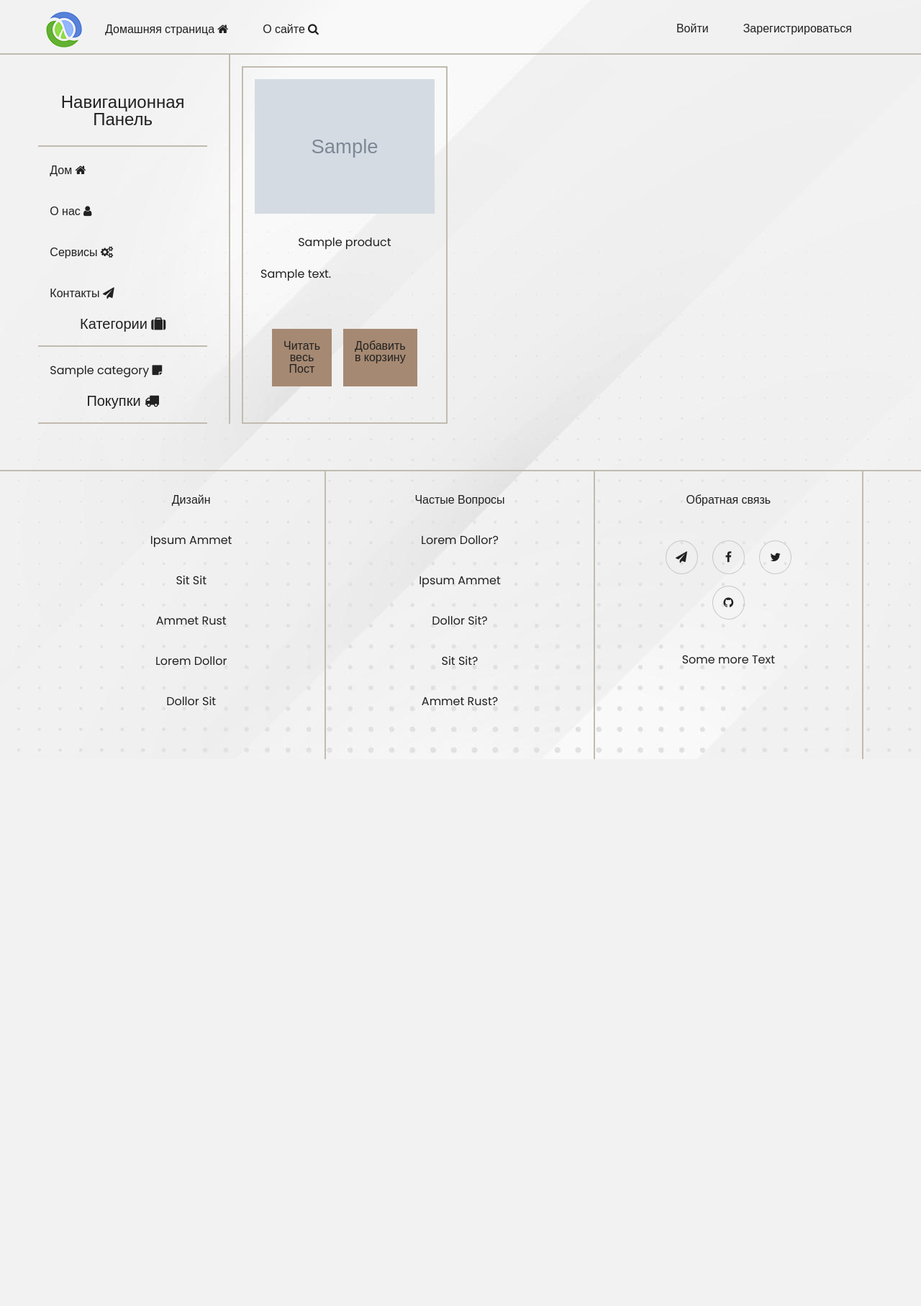
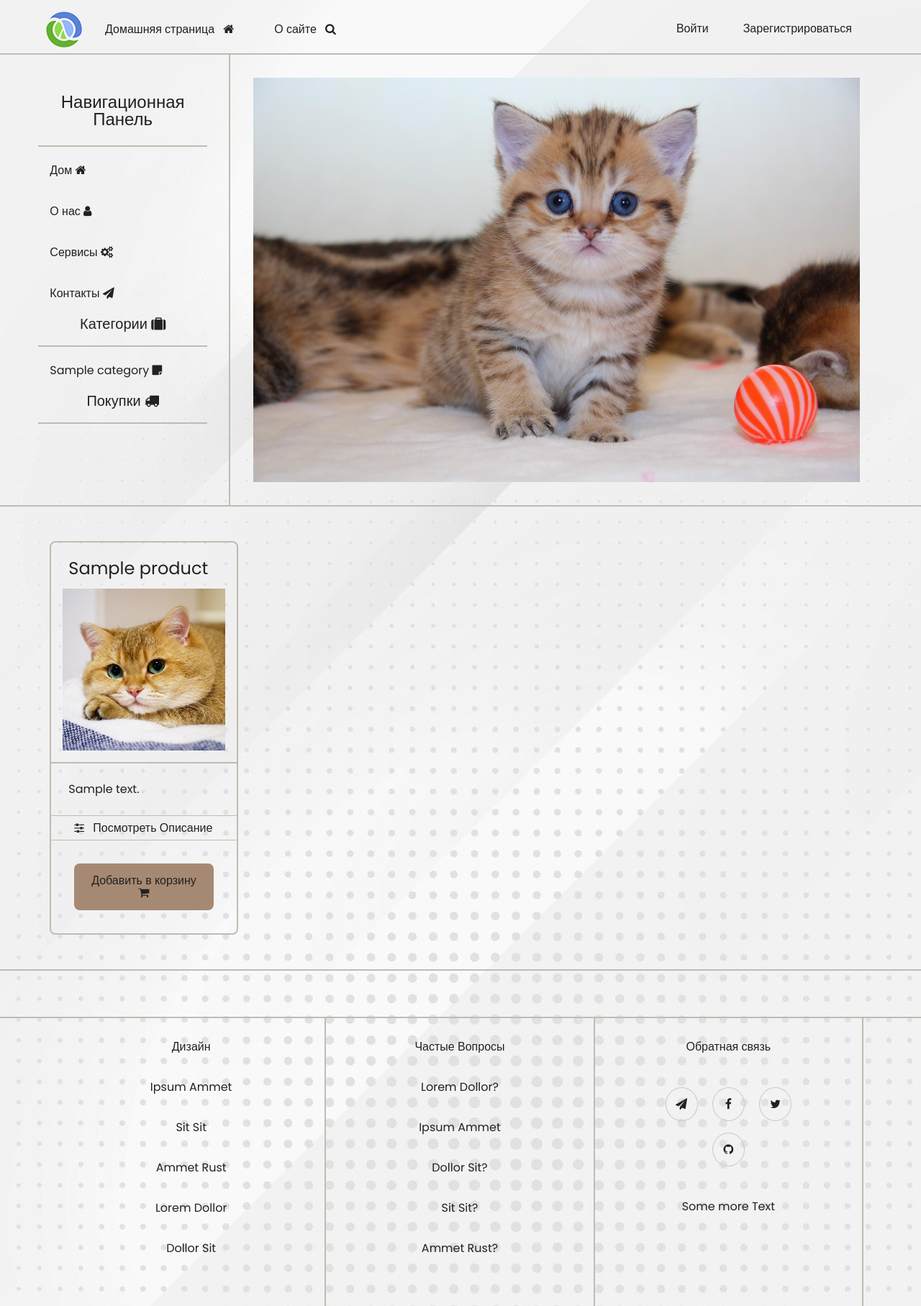
Before and after one commit to EgorKondratyev/site-shop-training, a Django app: page / in a window 1280 px wide. Shown: the whole page at 72% size. Before the commit the page ends 1055 px from the top, so only its background shows below. Run offline with Django 4.2, Linux system fonts and the light colour scheme; tables that the repository leaves empty hold one stand-in row (values such as "Sample post"); grey boxes marked "Sample" are stand-in pictures.

Commit message:
products design update (no coast)

```diff
--- a/shop/home/templates/home/base.html
+++ b/shop/home/templates/home/base.html
@@ -32,6 +32,9 @@
     </div> -->
     <!-- End Preloader -->
 
+
+
+    <!-- Header -->
     <div class="main-header">
 
         <div class="header">
@@ -70,13 +73,10 @@
         </div>
 
     </div>
-
-    <!-- Header -->
-
     <!-- End Header -->
 
 
-    <!-- Content -->
+    <!-- Container -->
     <div class="content-container">
 
         <!-- Left Sidebar -->
@@ -128,12 +128,21 @@
         <!-- End Left Sidebar -->
 
 
-        <!-- Product Block -->
-        {% block content %}{% endblock %}
-        <!-- End Product Block -->
+        <!-- Slider -->
+        <div class="slider-container" style="padding: 2em;">
+            <img style="width: 100%;" src="{% static 'images/cat_1.jpg' %}" alt="slider">
+        </div>
+        <!-- End Slider -->
 
     </div>
-    <!-- End Content -->
+    <!-- End Container -->
+
+
+    <!-- Product Block -->
+    <div class="content-container">
+        {% block content %}{% endblock %}
+    </div>
+    <!-- End Product Block -->
 
 
     <!-- Pagination -->
--- a/shop/home/templates/home/home.html
+++ b/shop/home/templates/home/home.html
@@ -1,25 +1,38 @@
 {% extends 'home/base.html' %}
 
+{% load static %}
+
 {% block content %}
-<div class="content-container">
+
 <div class="card-container">
     {% for product in products %}
     <div class="card">
 
+        <div class="card-title">{{ product.name }}</div>
+
         {% if product.photo %}
         <div class="card-img-container">
-                <img class="card-img" src="{{ product.photo.photo.url }}" alt="card-img">
+            <!-- <img class="card-img" src="{{ product.photo.photo.url }}" alt="card-img"> -->
+            <img class="card-img" src="{% static 'images/cat_2.jpg' %}" alt="card-img">
         </div>
         {% endif %}
 
         <div class="card-body">
-                <h4 class="card-title">{{ product.name }}</h4>
             <p class="card-text">
-                    {{ product.description|truncatewords_html:50|safe }}
+                {{ product.description|truncatewords_html:30|safe }}
             </p>
+            <div class="description-container">
+                <a class="description" href="{{ product.get_absolute_url }}">
+                    <i class="fa fa-sliders"></i>
+                    Посмотреть Описание
+                </a>
+            </div>
+
             <div class="read-more-container">
-                    <a class="read-more" href="{{ product.get_absolute_url }}">Читать весь Пост</a>
-                    <a class="add-to-cart" href="{{ product.get_absolute_url_for_add_cart }}">Добавить в корзину</a>
+                <a class="add-to-cart" href="{{ product.get_absolute_url_for_add_cart }}">
+                    Добавить в корзину
+                    <i class="fa fa-shopping-cart"></i>
+                </a>
             </div>
 
         </div>
@@ -28,5 +41,5 @@
     {% empty %}
     {% endfor %}
 </div>
-</div>
+
 {% endblock %}
--- a/shop/home/utils.py
+++ b/shop/home/utils.py
@@ -14,7 +14,7 @@ menu = [
 
 
 class DataMixin:
-    paginate_by = 6
+    paginate_by = 4
 
     def user_context_data(self, **kwargs):
         context = kwargs
--- a/shop/shop/static/css/style.css
+++ b/shop/shop/static/css/style.css
@@ -98,11 +98,15 @@ body {
 	background: url(../images/background.jpg);
 }
 
+i {
+	margin: 0 0.5em;
+}
+
 /* Header */
 
 .main-header {
+	display: flex;
 	padding: 0 4em;
-	display: flex;
 	justify-content: space-between;
 	border-bottom: solid 2px #C1BBB0;
 }
@@ -120,33 +124,31 @@ body {
 	padding: 1em;
 	margin: 1em 1em 0 0;
 	color: #212121;
-	transition: 0.75s;
 }
 
 .nav-link:hover {
-	color: #212121;
-	background-color: #C1BBB0;
-	border-radius: 1em;
+	border-bottom: solid 2px #C1BBB0;
 }
 
 /* End Header */
 
 
-/* Grid */
+/* Header Grid */
 .content-container {
 	display: grid;
 	grid-template-columns: repeat(24, 1fr);
+	border-bottom: solid 2px #C1BBB0;
 }
 
 .sidebar-container {
 	grid-column: 2/7;
 }
 
-.content-container {
+.slider-container {
 	grid-column: 7/24;
 }
 
-/* End Grid */
+/* End Header Grid */
 
 
 /* Sidebar */
@@ -203,14 +205,15 @@ body {
 /* Card */
 .card-container {
 	display: grid;
-	grid-column: 1/25;
-	grid-template-columns: repeat(3, 1fr);
+	grid-column: 2/24;
+	grid-template-columns: repeat(4, 1fr);
 }
 
 .card {
 	color: #212121;
-	margin: 1em 1em 0 1em;
+	margin: 3em 1em 3em 1em;
 	border: solid 2px #C1BBB0;
+	border-radius: 0.5em;
 	transition: 1s;
 }
 
@@ -219,24 +222,18 @@ body {
 	border-radius: 2em;
 }
 
-.card:hover .card-img {
-	width: 95%;
-	margin-bottom: 0.9em;
-	border-radius: 1em;
-}
-
 .card-img-container {
 	padding: 1em;
 	text-align: center;
+	border-bottom: solid 2px #C1BBB0;
 }
 
 .card-img {
 	width: 100%;
-	transition: 1s;
 }
 
 .card-title {
-	text-align: center;
+	font-size: 1.5em;
 	padding: 1em 1em 0 1em;
 }
 
@@ -245,27 +242,41 @@ body {
 	line-height: 1.5em;
 }
 
-.read-more-container {
-	margin: 2em;
-	display: flex;
-	justify-content: space-between;
+.description-container {
+	display: block;
+	padding: 0.5em;
+	border-bottom: solid 1px #C1BBB0;
+	border-top: solid 1px #C1BBB0;
 }
 
-.read-more {
+.description {
+	color: #212121;
+	margin: 0 1em;
+}
+
+.description:hover {
+	border-bottom: solid 1px #A68972;
+}
+
+.add-to-cart {
+	display: block;
 	background-color: #A68972;
 	color: #212121;
-	text-decoration: none;
+
 	padding: 1em;
+	margin: 2em;
+
+	text-align: center;
+	border-radius: 0.5em;
 	transition: 1s;
-	margin: 0.5em;
-	text-align: center;
 }
 
-.read-more:hover {
-	border-radius: 45px;
+.add-to-cart:hover {
+	border-radius: 1.5em;
 }
 
 /* End Card */
+
 
 /* Post */
 .post-body {
@@ -298,24 +309,6 @@ body {
 	padding-top: 1.5em;
 }
 
-.add-to-cart-container {
-	margin-bottom: 2em;
-	text-align: center;
-}
-
-.add-to-cart {
-	background-color: #A68972;
-	color: #212121;
-	text-align: center;
-	padding: 1em;
-	transition: 1s;
-	margin: 0.5em;
-}
-
-.add-to-cart:hover {
-	border-radius: 2em;
-}
-
 /* End Post */
 
 
@@ -324,6 +317,7 @@ body {
 	display: flex;
 	justify-content: center;
 	margin: 2em;
+
 }
 
 .pagination {
@@ -353,7 +347,7 @@ body {
 }
 
 .page-link:hover {
-	background-color: #A68972 ;
+	background-color: #A68972;
 	color: white;
 }
 
@@ -416,6 +410,7 @@ body {
 }
 
 /* End Footer */
+
 
 /* Cart */
 .total-price-container {
```
Also changed, not shown: shop/log.txt (+65 -0 lines), shop/shop/static/images/background_2.jpg (added), shop/shop/static/images/background_3.jpg (added). Lines whose indentation alone changed are shown as unchanged.
